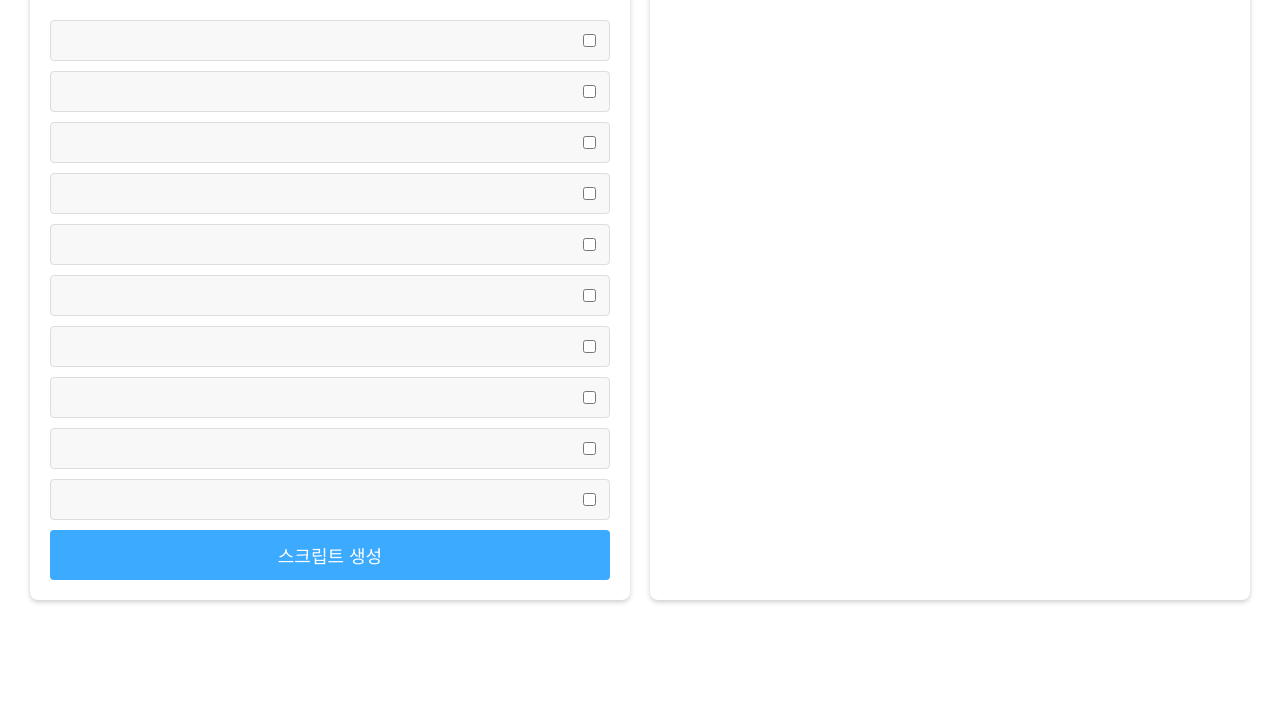
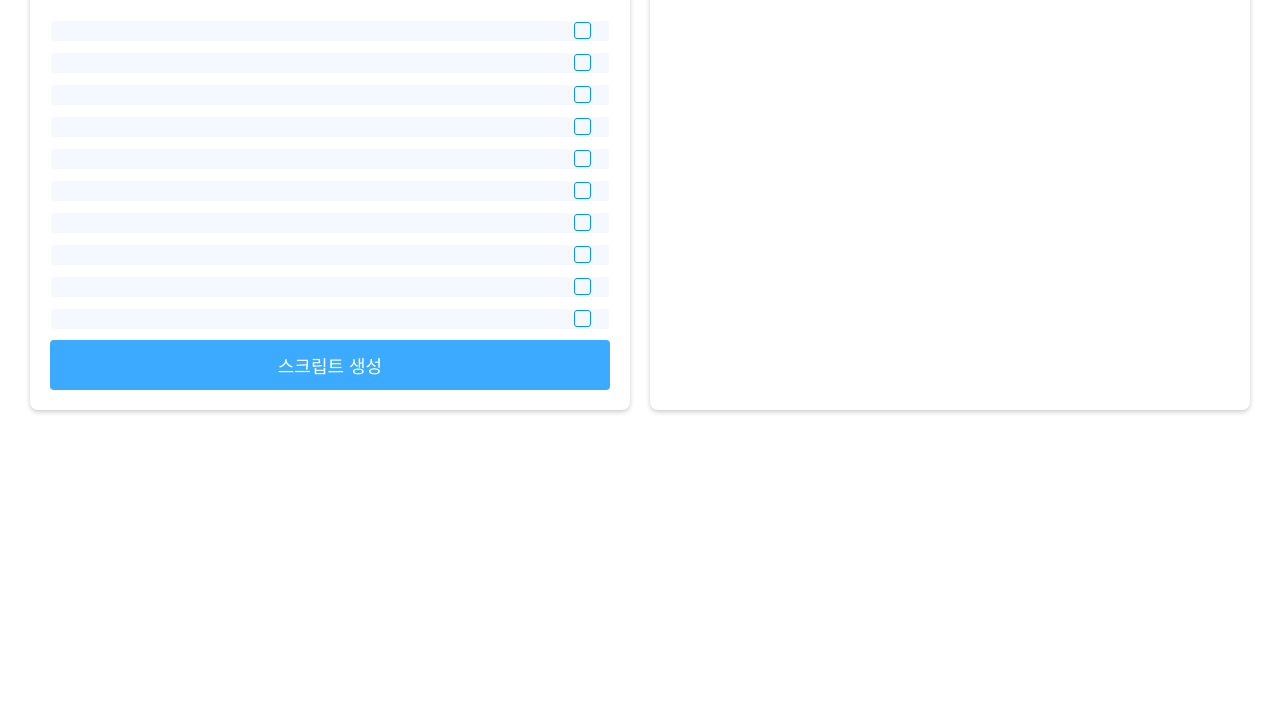
Before and after one commit to sesac-google-ai-1st/video_factory, a Flask app: page /subtopic in a window 1280 px wide. Shown: the part 325-1045 px from the top of the page. After the commit the page ends 739 px from the top, so only its background shows below. Run offline with Flask 3, Linux system fonts and the light colour scheme.

Commit message:
Update UX/UI
checkbox와 일부 front 요소 변경

```diff
--- a/apps/aieditor/static/css/style.css
+++ b/apps/aieditor/static/css/style.css
@@ -78,10 +78,10 @@ button:hover {
     display: flex;
     align-items: center;
     margin: 10px 0;
-    border: 1px solid #ddd;
+    border: 1px solid #fff;
     padding: 10px;
     border-radius: 4px;
-    background-color: #f8f8f8;
+    background-color: #f5f9ff;
 }
 
 .subtopic-title, .maintopic-title {
@@ -187,3 +187,25 @@ option {
     background-color: white; /* 옵션 배경 색상 */
     color: #333; /* 옵션 글자 색상 */
 }
+
+/* 체크박스 스타일링 */
+/*input 은 숨겨주기*/
+input[type=checkbox]{
+display:none;
+}
+  /*input 바로 다음의 label*/
+input[type=checkbox] + label{
+padding-left: 25px;
+position: relative;
+cursor:pointer;
+}
+
+  /*input 바로 다음의 label:before 에 체크하기 전 CSS 설정*/
+input[type=checkbox] + label:before{
+content: '';display: block;width: 15px;height: 15px;border-radius: 3px;position: absolute;top: 50%;margin-top: -9px;left: 0;border: 1px solid #0594fa;/*체크 전과 체크 후 높이 차이 때문에 설정*/
+}
+
+  /*checked된 input 바로 다음의 label:before 에 체크 후 CSS 설정*/
+input[type=checkbox]:checked + label:before{
+border-color: #000;font-family: 'Font Awesome 5 Free';content: '\f00c';color: #0594fa;font-weight: bold;text-align: center;font-size: 13px;line-height: 15px; border: 1px solid #0594fa;
+}
--- a/apps/aieditor/templates/subtopic.html
+++ b/apps/aieditor/templates/subtopic.html
@@ -5,6 +5,7 @@
         <meta name="viewport" content="width=device-width, initial-scale=1.0">
         <title>영상 생성기</title>
         <link rel="stylesheet" href="{{ url_for('static', filename='css/style.css') }}">
+        <link href="https://cdnjs.cloudflare.com/ajax/libs/font-awesome/6.5.1/css/all.min.css" rel="stylesheet">
     </head>
     <body>
         <header class="main-header">
@@ -26,7 +27,8 @@
                             <div class="subtopic-item">
                                 <!-- 이곳에 생성된 subtopic들이 표시됩니다. -->
                                 <span class="subtopic-title" id="subtopic{{i}}">{{ subtopics[i-1] }}</span>
-                                <input type="checkbox" class="subtopic-checkbox" name="subtopic{{ i }}">
+                                <input type="checkbox" class="subtopic-checkbox" id="test{{i}}" name="subtopic{{i}}"/>
+                                <label for="test{{i}}"></label>
                             </div>
                         {% endfor %}
                     </div>
```
